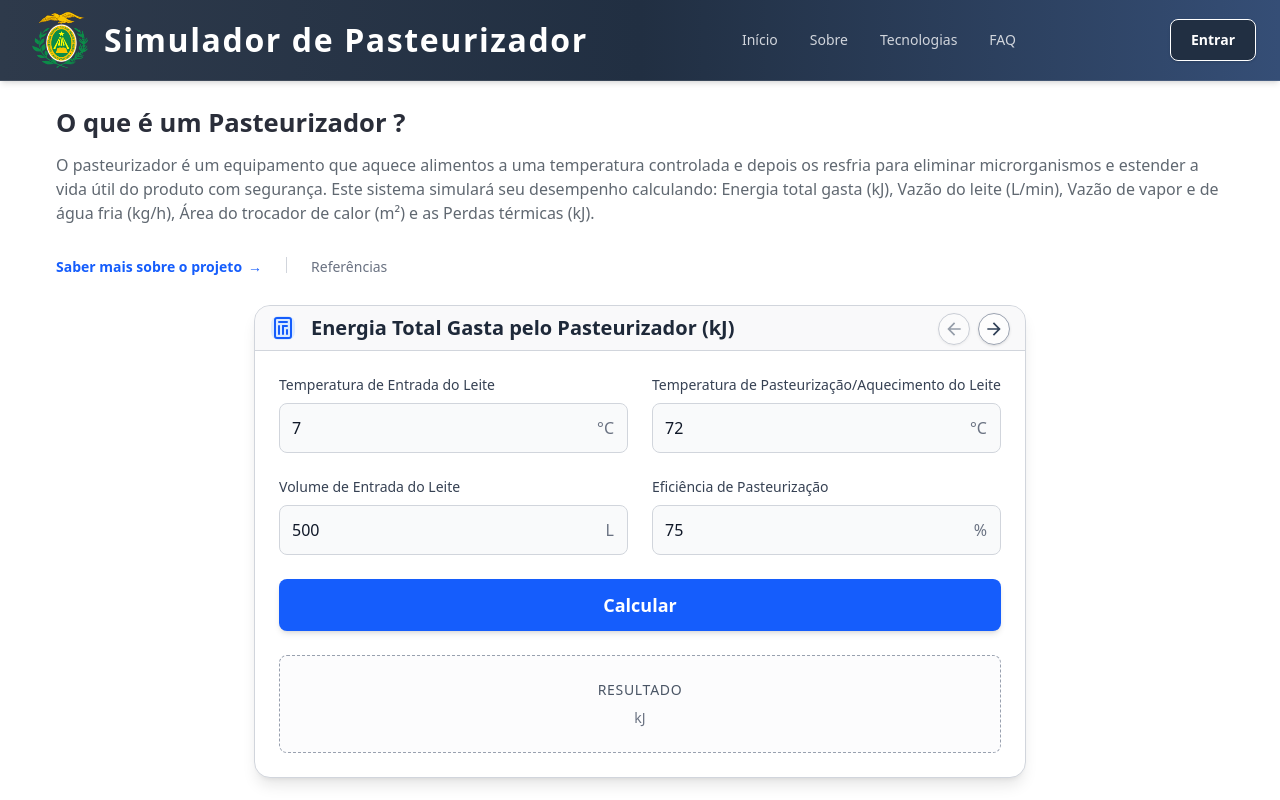
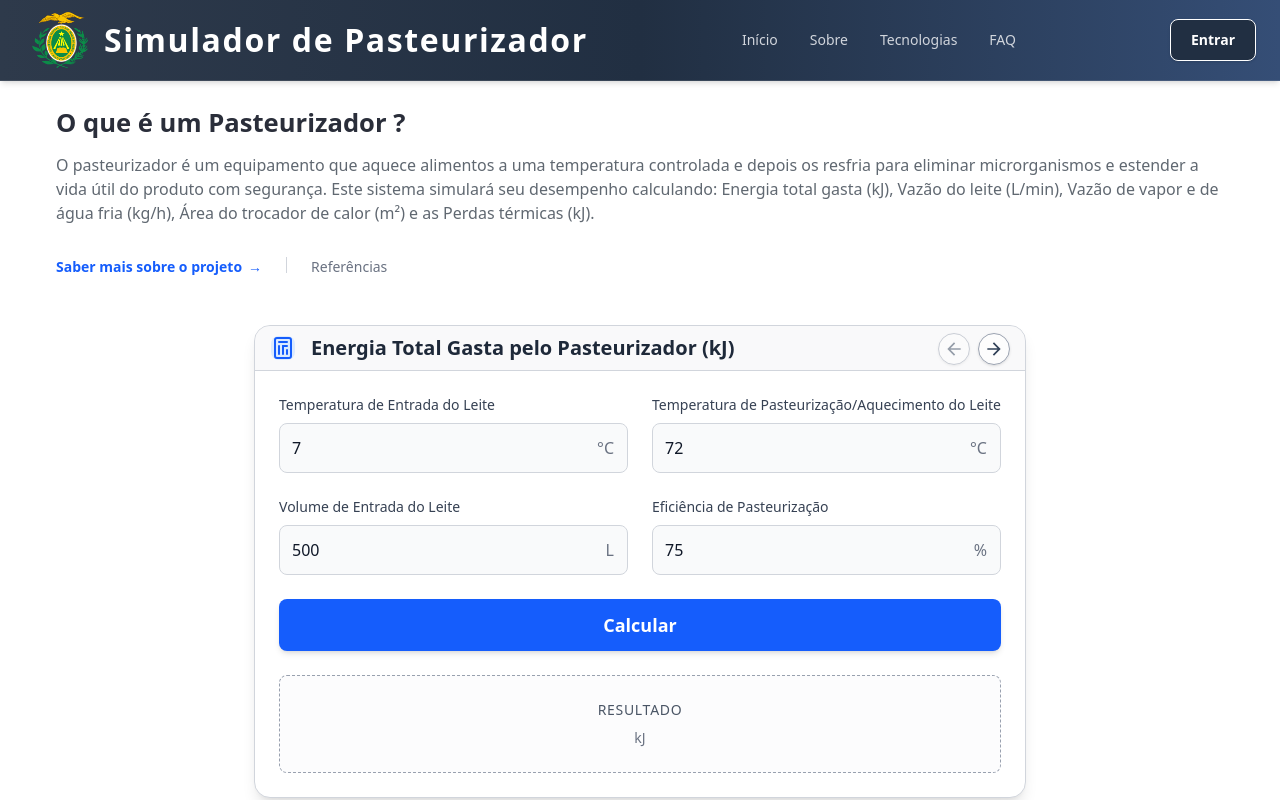
Before and after one commit to Caio2a7/pasteurizer-simulator, a Vue app: page / in a window 1280 px wide. Shown: the top 800 px of the page. Built offline with nearby package versions, Linux system fonts and the light colour scheme.

Commit message:
fix: corrigido botão de navegação dos cards

```diff
--- a/src/components/Card.vue
+++ b/src/components/Card.vue
@@ -26,7 +26,7 @@ const onCalcButtonClick = () => {
                     <line x1="8" x2="8" y1="10" y2="18"></line>
                 </svg>
             </div>
-            <p class="text-xl font-bold text-gray-800 "> {{ props.cardTitle }} </p>
+            <p class="lg:text-xl sm:text-[15px] flex-1 break-words font-bold text-gray-800"> {{ props.cardTitle }} </p>
         </div>
 
         <div class="p-6 space-y-6">
--- a/src/components/CardsCaroulsel.vue
+++ b/src/components/CardsCaroulsel.vue
@@ -37,8 +37,8 @@ const cardsButtonTransition = ref('');
 </script>
 
 <template>
-    <div class="relative flex justify-center items-center my-7">
-        <div class="absolute top-2 right-4 z-10 flex items-center gap-x-2">
+    <div class="relative flex justify-center items-center mt-0 mb-7 pt-12">
+        <div class="absolute right-4 lg:top-14 md:top-2 sm:top-2 z-10 flex items-center gap-x-2">
             <button
                 type="button"
                 aria-label="Anterior"
--- a/src/views/Home.vue
+++ b/src/views/Home.vue
@@ -241,7 +241,7 @@ const labels = {
                     </template>
                 </Card>
 
-                <Card v-if="actualCardPosition === 2" @calc="steamInputFlowRate()" :calcResult="pasteurizerResults.steamInputFlowRate.result" :calcResultMeasure="pasteurizerResults.steamInputFlowRate.measure" cardTitle="Vazão de Entrada de Vapor no Pasteurizador (kg/h')">
+                <Card v-if="actualCardPosition === 2" @calc="steamInputFlowRate()" :calcResult="pasteurizerResults.steamInputFlowRate.result" :calcResultMeasure="pasteurizerResults.steamInputFlowRate.measure" cardTitle="Vazão de Entrada de Vapor no Pasteurizador (kg/h)">
                     <template v-slot:card-form>
                         <div>
                             <label for="energytotalConsumedSteamInput" class="block mb-2 text-sm font-medium text-gray-700 ">Energia Total Gasta pelo Pasteurizador</label>
```
Also changed, not shown: src/components/CalcPath.vue (added, +9 -0 lines).
